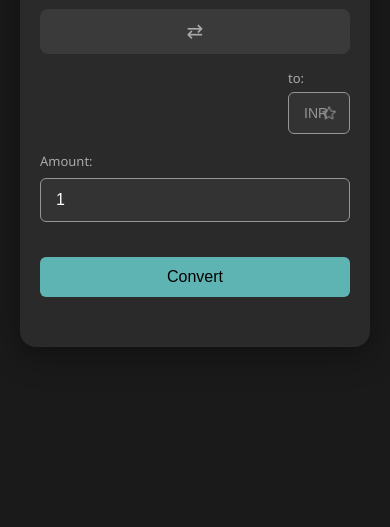
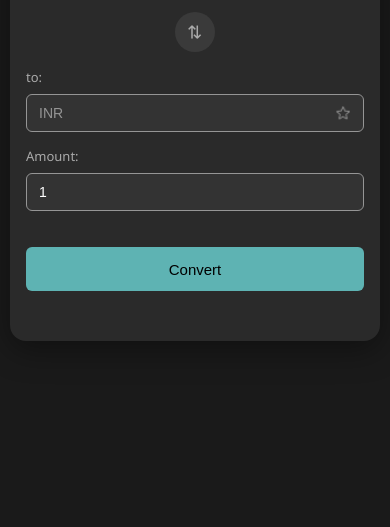
Before and after one commit to bolotbekov-hash/Currency-Converter, a plain HTML site: page index.html in a window 390 px wide. Shown: the part 317-844 px from the top of the page. Drawn offline with Linux system fonts and the light colour scheme.

Commit message:
Add responsive styles for mobile screens

```diff
--- a/style.css
+++ b/style.css
@@ -217,42 +217,87 @@
             clear: both;
         }
 
-/* 🔥 MOBILE ADAPTIVE FIXES */
-@media (max-width: 480px) {
+        @media screen and (max-width: 576px) {
+            body {
+                padding: 10px;
+            }
+
             .container {
-        padding: 20px;
+                padding: 24px 20px;
             }
 
             h1 {
                 font-size: 20px;
-        margin-bottom: 20px;
+                margin-bottom: 24px;
             }
 
             .currency-row {
                 flex-direction: column;
-        gap: 15px;
+                gap: 16px;
+                margin-bottom: 16px;
+            }
+
+            .currency-box {
+                width: 100%;
+            }
+
+            label {
+                margin-left: 0 !important;
             }
 
             .input-group1,
             .input-group2 {
+                float: none;
                 width: 100%;
-        float: none;
             }
 
             .swap-btn {
-        width: 100%;
-        height: 45px;
-        border-radius: 8px;
-        font-size: 20px;
+                align-self: center;
+                transform: rotate(90deg);
+            }
+
+            .swap-btn:hover {
+                transform: rotate(270deg);
             }
 
             .convert-btn {
                 width: 100%;
                 float: none;
-        margin-top: 15px;
+                margin-top: 16px;
             }
 
-    label {
-        margin-left: 0 !important;
+            .result {
+                margin-top: 20px;
+                padding: 16px;
+            }
+
+            .result-amount {
+                font-size: 24px;
             }
         }
+
+        @media screen and (max-width: 400px) {
+            .container {
+                padding: 20px 16px;
+            }
+
+            h1 {
+                font-size: 18px;
+                margin-bottom: 20px;
+            }
+
+            select,
+            input[type="number"] {
+                font-size: 14px;
+                padding: 10px 12px;
+            }
+
+            .result-amount {
+                font-size: 22px;
+            }
+
+            .convert-btn {
+                height: 44px;
+                font-size: 15px;
+            }
+        }
```
Lines whose indentation alone changed are shown as unchanged.
